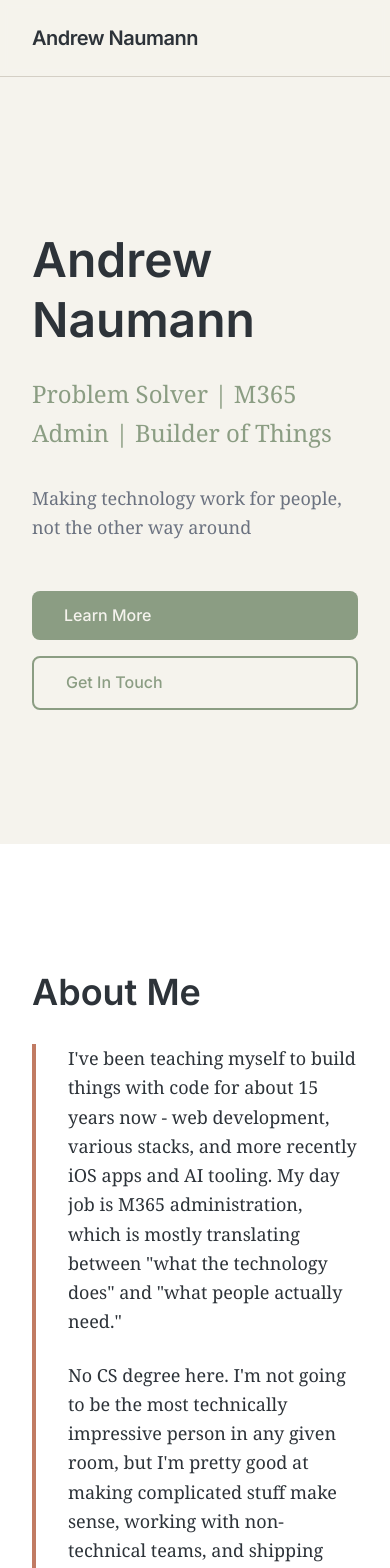
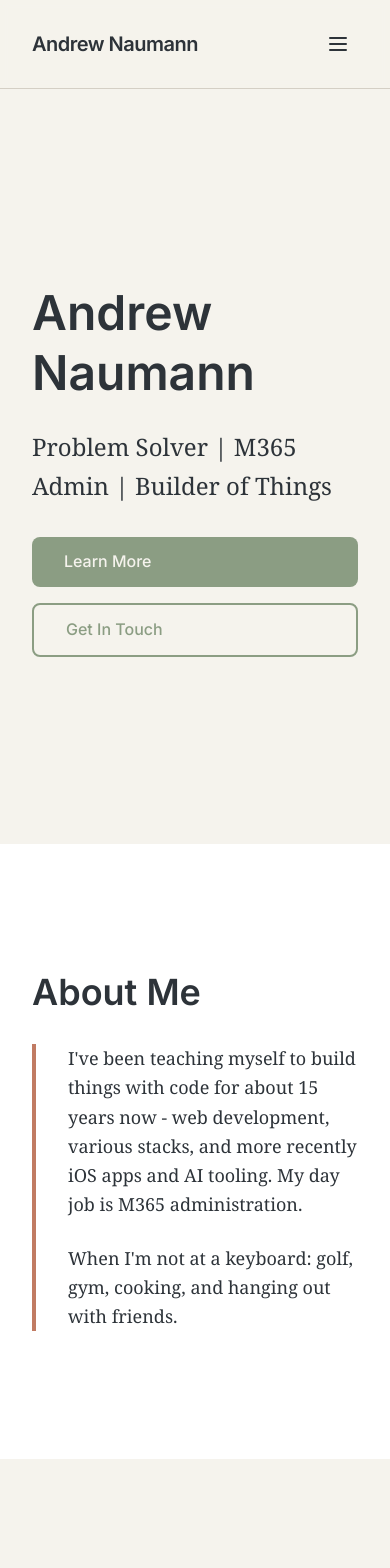
Before and after one commit to andrewnaumann/andrewnaumann.github.io, a React (Vite) app: page / in a window 390 px wide. Shown: the top 1568 px of the page. Built offline with nearby package versions, Linux system fonts and the light colour scheme.

Commit message:
update bio

```diff
--- a/src/App.jsx
+++ b/src/App.jsx
@@ -2,6 +2,7 @@ import { useState } from 'react'
 
 function App() {
   const [activeSection, setActiveSection] = useState('home')
+  const [mobileMenuOpen, setMobileMenuOpen] = useState(false)
 
 
   return (
@@ -25,8 +26,44 @@ function App() {
                 </a>
               ))}
             </div>
+            {/* Mobile menu button */}
+            <button
+              className="md:hidden p-2 text-charcoal"
+              onClick={() => setMobileMenuOpen(!mobileMenuOpen)}
+              aria-label={mobileMenuOpen ? 'Close menu' : 'Open menu'}
+            >
+              {mobileMenuOpen ? (
+                <svg className="w-6 h-6" fill="none" stroke="currentColor" viewBox="0 0 24 24">
+                  <path strokeLinecap="round" strokeLinejoin="round" strokeWidth={2} d="M6 18L18 6M6 6l12 12" />
+                </svg>
+              ) : (
+                <svg className="w-6 h-6" fill="none" stroke="currentColor" viewBox="0 0 24 24">
+                  <path strokeLinecap="round" strokeLinejoin="round" strokeWidth={2} d="M4 6h16M4 12h16M4 18h16" />
+                </svg>
+              )}
+            </button>
           </div>
         </div>
+        {/* Mobile menu overlay */}
+        {mobileMenuOpen && (
+          <div className="md:hidden border-t border-warm-gray bg-cream/95 backdrop-blur-sm">
+            <div className="px-8 py-4 flex flex-col gap-4">
+              {['Home', 'About', 'Contact'].map((item) => (
+                <a
+                  key={item}
+                  href={`#${item.toLowerCase()}`}
+                  className="font-heading font-medium text-charcoal hover:text-sage transition-colors duration-300 py-2"
+                  onClick={() => {
+                    setActiveSection(item.toLowerCase())
+                    setMobileMenuOpen(false)
+                  }}
+                >
+                  {item}
+                </a>
+              ))}
+            </div>
+          </div>
+        )}
       </nav>
 
       {/* Hero Section */}
@@ -36,11 +73,8 @@ function App() {
             <h1 className="text-5xl md:text-6xl font-heading font-semibold mb-6 text-charcoal leading-tight">
               Andrew Naumann
             </h1>
-            <p className="text-2xl md:text-3xl font-body text-sage mb-8 leading-relaxed">
+            <p className="text-2xl md:text-3xl font-body text-charcoal mb-8 leading-relaxed">
             Problem Solver | M365 Admin | Builder of Things
-            </p>
-            <p className="text-lg font-body text-medium-gray mb-12 leading-relaxed">
-            Making technology work for people, not the other way around
             </p>
             <div className="flex flex-col sm:flex-row gap-4">
               <a
@@ -66,16 +100,12 @@ function App() {
           <h2 className="text-4xl font-heading font-semibold mb-8 text-charcoal">About Me</h2>
           <div className="border-l-4 border-terracotta pl-8">
             <p className="text-lg font-body text-charcoal mb-6 leading-relaxed">
-              I've been teaching myself to build things with code for about 15 years now - web development, various stacks, and more recently iOS apps and AI tooling. My day job is M365 administration, which is mostly translating between "what the technology does" and "what people actually need."
-            </p>
-            <p className="text-lg font-body text-charcoal mb-6 leading-relaxed">
-              No CS degree here. I'm not going to be the most technically impressive person in any given room, but I'm pretty good at making complicated stuff make sense, working with non-technical teams, and shipping things that actually work instead of things that just sound good.
-            </p>
-            <p className="text-lg font-body text-charcoal mb-6 leading-relaxed">
-              I've been genuinely interested in AI lately - less the hype, more the "okay but how do we actually use this at work" side of it. I built an alcohol tracking app that syncs with HealthKit, I run a home lab on Proxmox, and I'm always poking at something new.
+              I've been teaching myself to build things with code for about 15 years now
+              - web development, various stacks, and more recently iOS apps and AI tooling. My day job is
+              M365 administration.
             </p>
             <p className="text-lg font-body text-charcoal leading-relaxed">
-              When I'm not at a keyboard: golf (always trying to get better), gym, craft beer, cooking, and hanging out with friends.
+              When I'm not at a keyboard: golf, gym, cooking, and hanging out with friends.
             </p>
           </div>
         </div>
```
